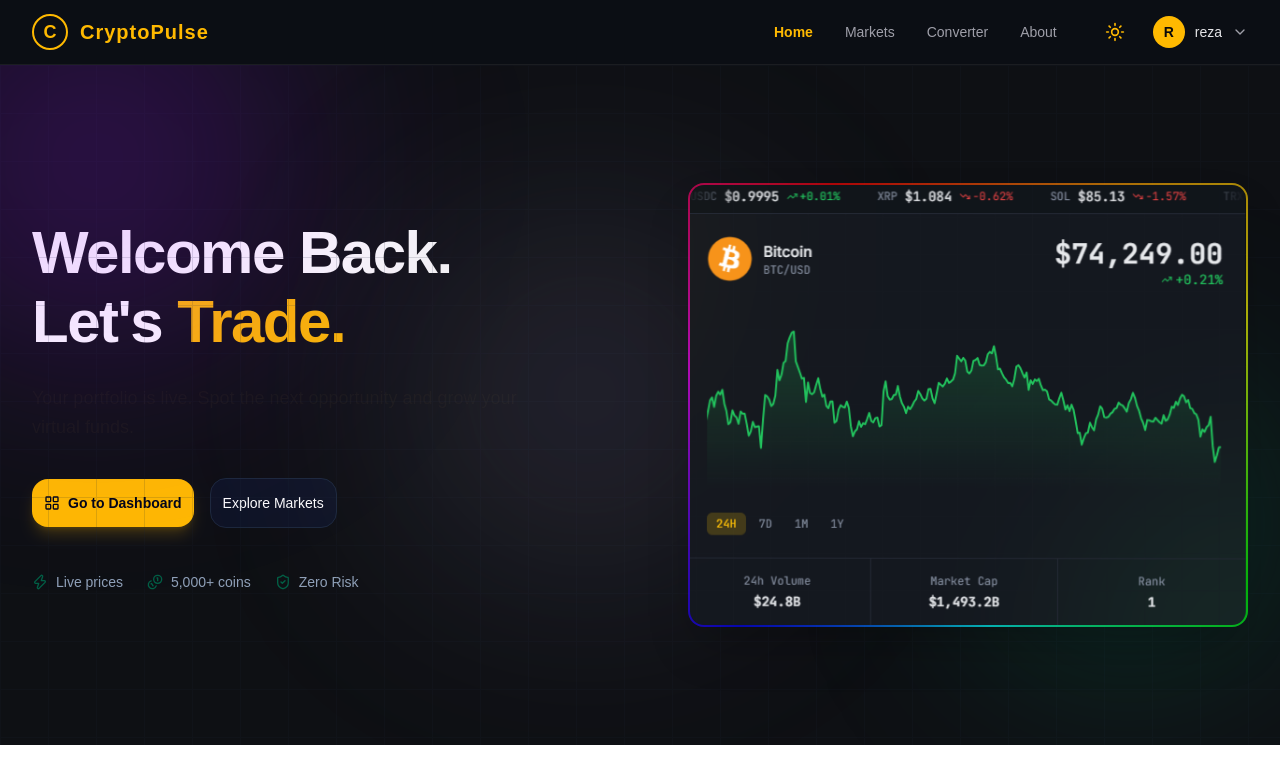
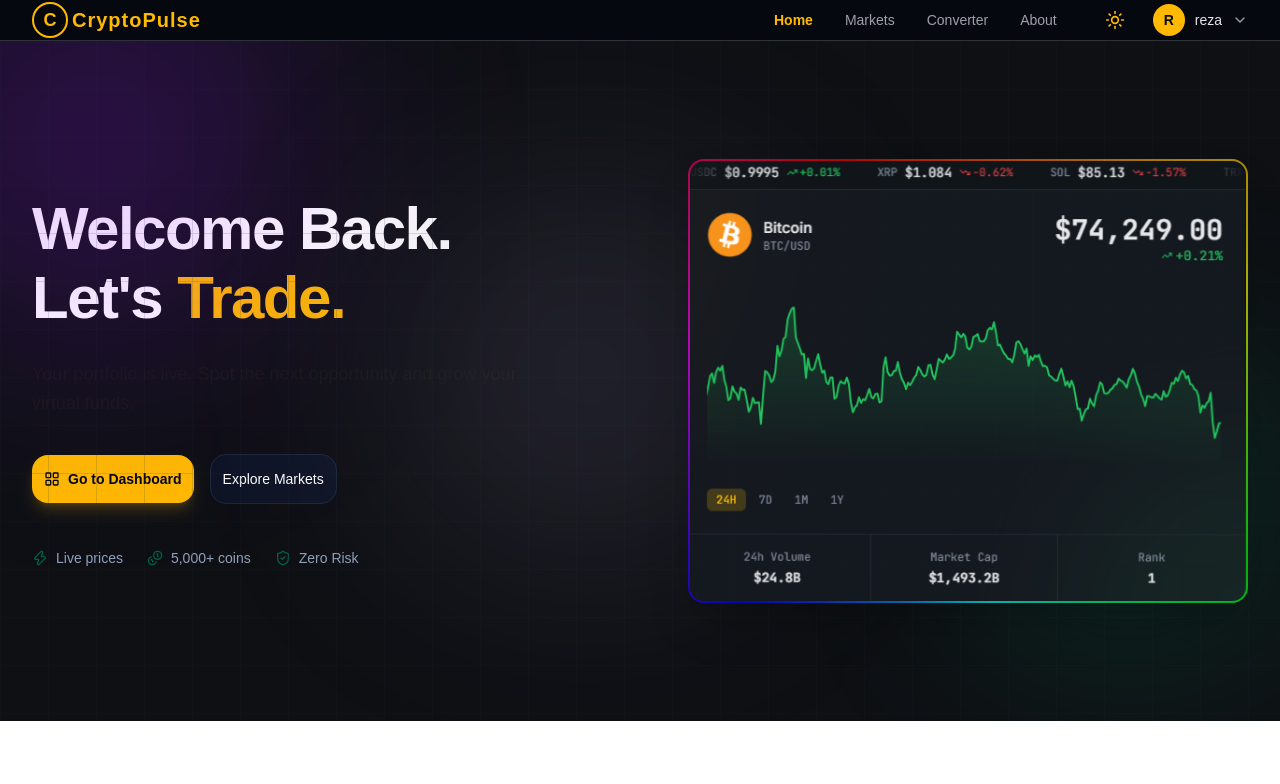
Before and after one commit to rezamovaheddi/crypto-app-ou, a Next.js app: page / in a window 1280 px wide. Shown: the top 784 px of the page. Built offline with nearby package versions, Linux system fonts and the light colour scheme.

Commit message:
feat: add Navbar component to shared ui

```diff
--- a/src/shared/ui/navbar/Navbar.tsx
+++ b/src/shared/ui/navbar/Navbar.tsx
@@ -5,11 +5,11 @@ import { MobileMenu } from './MobileMenu';
 
 export function Navbar() {
   return (
-    <header className="sticky top-0 z-50 w-full bg-[#0B0E14] border-b border-zinc-800/60">
-      <div className="max-w-7xl mx-auto px-4 sm:px-6 lg:px-8 h-16 flex items-center justify-between">
+    <header className="sticky top-0 z-5 w-full bg-[#05090f] border-b border-zinc-600/55">
+      <div className="max-w-7xl mx-auto px-4 sm:px-6 lg:px-8 h-10 flex items-center justify-between">
 
         {/* بخش لوگو (سمت چپ) */}
-        <Link href="/" className="flex items-center gap-3 group">
+        <Link href="/" className=" flex items-center gap-1 group">
           {/* جایگزین SVG لوگوی بال‌دار CryptoPulse */}
           <div className="flex items-center justify-center w-9 h-9 rounded-full border-2 border-amber-400 text-amber-400 font-black text-lg">
             C
```
